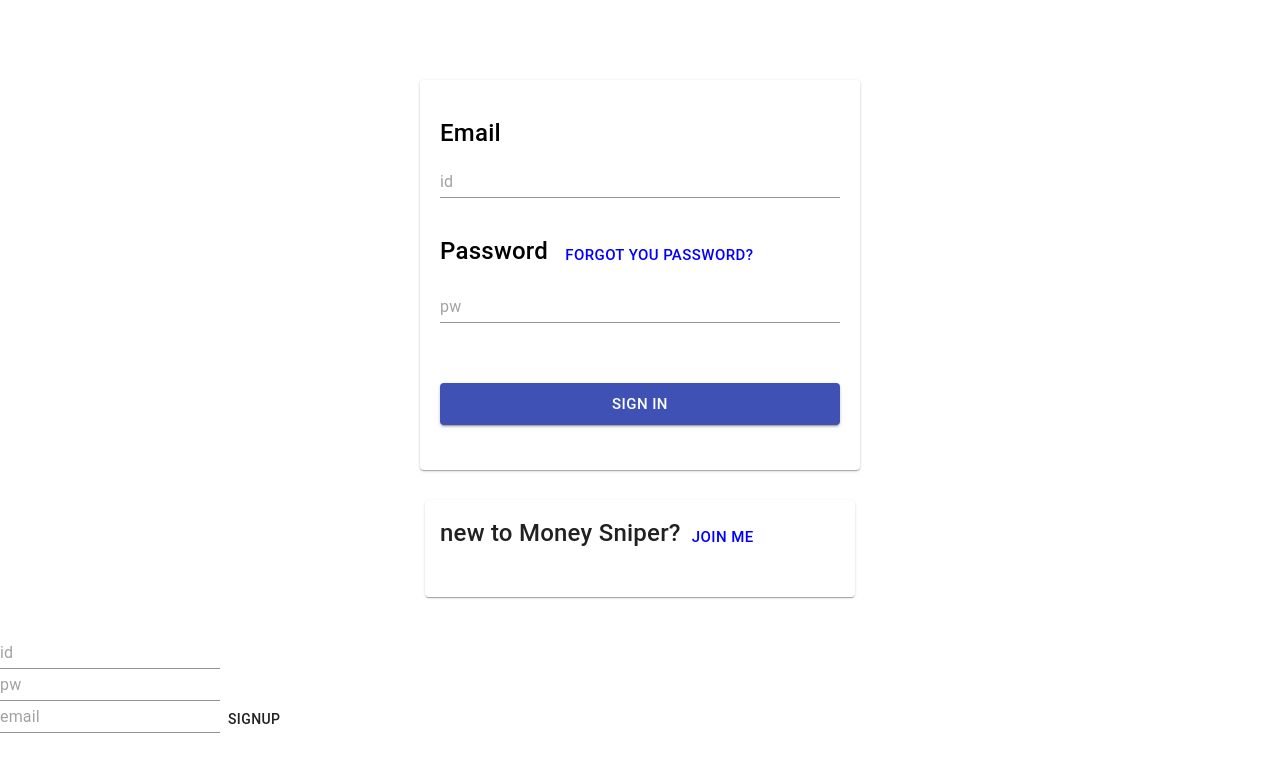
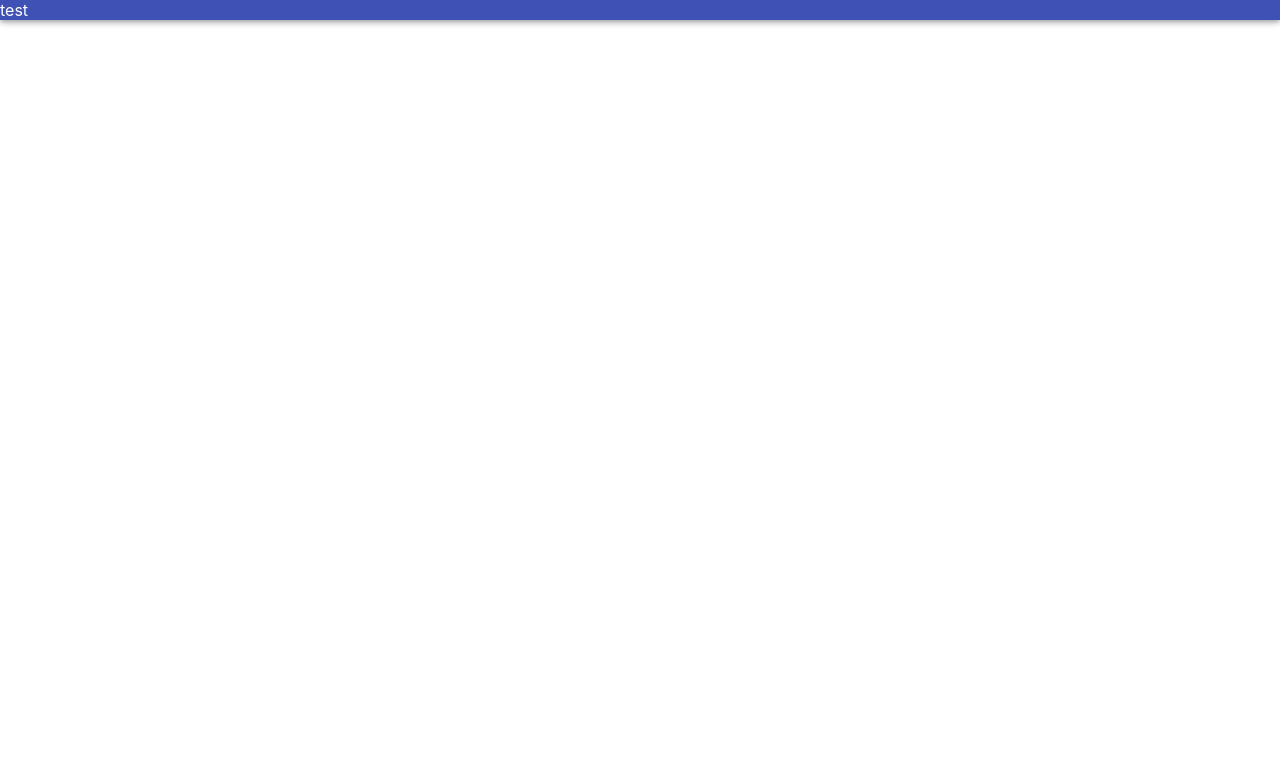
Before and after one commit to crystalvalley/MoneySniper, a React (Create React App) app in the folder WebApp/react-ts/: page / in a window 1280 px wide. Shown: the top 772 px of the page. Built offline with nearby package versions, Linux system fonts and the light colour scheme.

Commit message:
commit for merge

```diff
--- a/WebApp/react-ts/src/pages/App.tsx
+++ b/WebApp/react-ts/src/pages/App.tsx
@@ -1,18 +1,19 @@
 import React from 'react';
-import Test from './Test';
 import Signin from './Main/Signin';
 import UserInfo from '../context/UserLoginInfoContextProvider';
+import { BrowserRouter, Route, Switch} from 'react-router-dom';
+import MainFrame from './Main/MainFrame';
 
 const App: React.FC = () => {
   return (
-    <div className="App">
+    <BrowserRouter>
       <UserInfo>
-        <Signin />
-        <br/>
-        <br/>
-        <Test />
+        <Switch>
+          <Route path="/signin" children={<Signin />} />
+          <Route path="/" children={<MainFrame/>}/>
+        </Switch>
       </UserInfo>
-    </div>
+    </BrowserRouter>
   );
 }
 
--- /dev/null
+++ b/WebApp/react-ts/src/pages/Main/Header/HeaderBase.tsx
@@ -0,0 +1,12 @@
+import React from 'react';
+import { AppBar } from '@material-ui/core';
+
+const HeaderBase: React.FC = () => {
+    return (
+        <AppBar>
+            test
+        </AppBar>
+    );
+}
+
+export default HeaderBase;
--- /dev/null
+++ b/WebApp/react-ts/src/pages/Main/MainFrame.tsx
@@ -0,0 +1,14 @@
+import React from 'react';
+import HeaderBase from './Header/HeaderBase';
+
+const MainFrame : React.FC = ()=>{
+
+    return(
+        <div>
+            <HeaderBase/>
+            Body
+        </div>
+    );
+}
+
+export default MainFrame;
```
